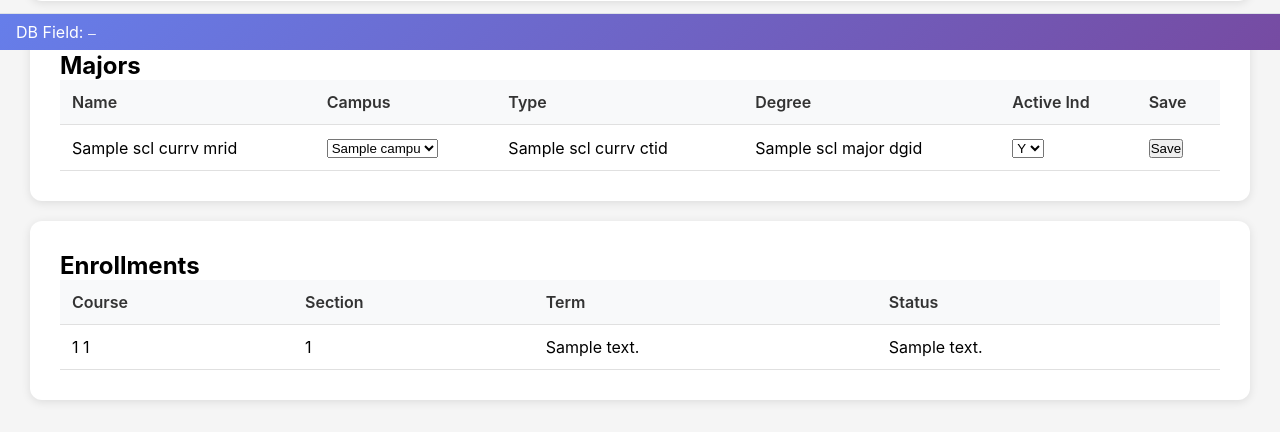
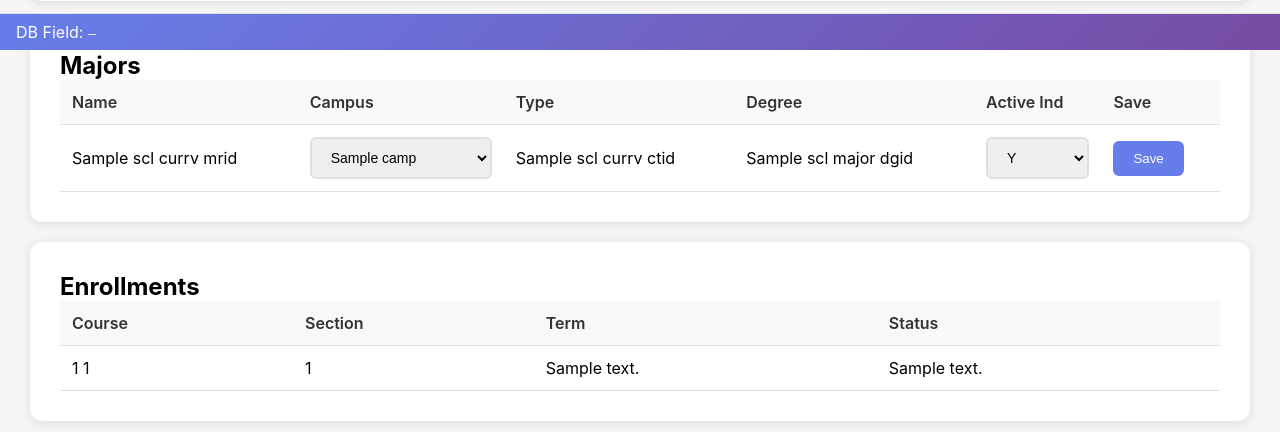
Before and after one commit to bubbly853/ribbon2helmsman, a Django app: template helmsman/templates/sis/student_detail.html in a window 1280 px wide. Shown: the part 750-1182 px from the top of the page. Before the commit the page ends 1158 px from the top, so only its background shows below. Run offline with Django 5.2, Linux system fonts and the light colour scheme; the template is opened without the code that fills it: most values are stand-ins (such as "Sample title", 1, 10 or a date in 2020).

Commit message:
typo breaking campus save and cosmetic

```diff
--- a/helmsman/templates/sis/student_detail.html
+++ b/helmsman/templates/sis/student_detail.html
@@ -87,17 +87,17 @@
         </thead>
         <tbody>
             {% for major in majors %}
-            <tr>
+            <tr class="form-group">
                 <form method="post">
                     {% csrf_token %}
                     <input type="hidden" name="update_major" value="{{ major.scm_stucv_scid }}">
                     <td>{{ major.scm_stucv_cvid.scl_currv_mrid.scl_major_hr_name }}</td>
                     <td>
                         <select name="cpid" data-db-field="scm_stucv.scm_stucv_cpid | sdl_camps.sdl_camps_hr_name">
-                            {% for campus in campuses %}
-                            <option value="{{ campus.sdl_camps_cpid }}"
-                                {% if campus.sdl_camps_cpid == major.scm_stucv_cpid_id %}selected{% endif %}>
-                                {{ campus.sdl_camps_hr_name }}
+                            {% for camp in camps %}
+                            <option value="{{ camp.sdl_camps_cpid }}"
+                                {% if camp.sdl_camps_cpid == major.scm_stucv_cpid_id %}selected{% endif %}>
+                                {{ camp.sdl_camps_hr_name }}
                             </option>
                             {% endfor %}
                         </select>
@@ -110,7 +110,7 @@
                             <option value="N" {% if major.scm_stucv_active_ind == "N" %}selected{% endif %}>N</option>
                         </select>
                     </td>
-                    <td><button type="submit" name="update_major">Save</button></td>
+                    <td><button type="submit" name="update_major" class="btn">Save</button></td>
                 </form>
             </tr>
             {% empty %}
```
